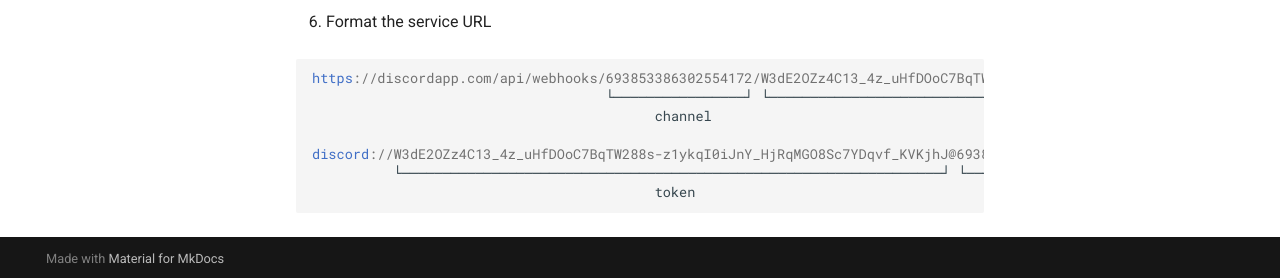
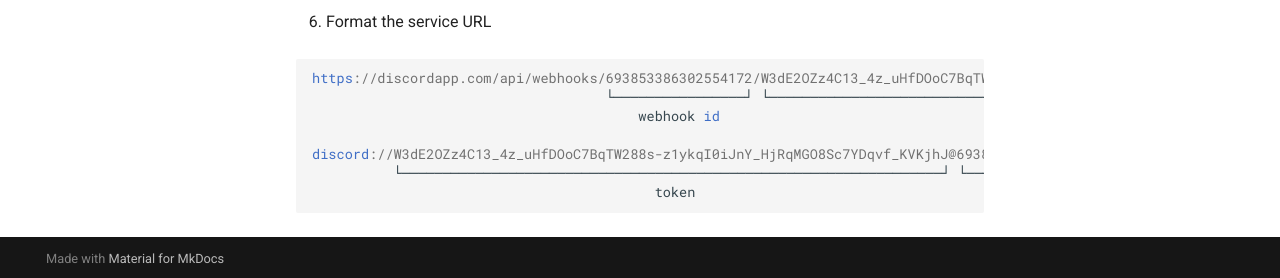
Before and after one commit to containrrr/shoutrrr, an MkDocs documentation site: the page built from docs/services/discord.md, in a window 1280 px wide and 900 px high, scrolled down 2050 px. Shown: the part 619-897 px from the top of the window. Built offline with MkDocs 1.6.1 and Material for MkDocs 9.7.7, drawn with Linux system fonts in a browser that asks for light colours; comment, search, counter and statistics services are not loaded.

Commit message:
Correct the ID part of webhook (#67)
* Correct the ID part of webhook

The ID is not actually the channel, it's the ID of the webhook – all webhooks are technically bot users under the hood, and this is their user ID (snowflake)

* Update overview.md

````diff
--- a/docs/services/discord.md
+++ b/docs/services/discord.md
@@ -29,9 +29,9 @@
 ```
 https://discordapp.com/api/webhooks/693853386302554172/W3dE2OZz4C13_4z_uHfDOoC7BqTW288s-z1ykqI0iJnY_HjRqMGO8Sc7YDqvf_KVKjhJ
                                     └────────────────┘ └──────────────────────────────────────────────────────────────────┘
-                                          channel                                      token
+                                        webhook id                                    token
 
 discord://W3dE2OZz4C13_4z_uHfDOoC7BqTW288s-z1ykqI0iJnY_HjRqMGO8Sc7YDqvf_KVKjhJ@693853386302554172
           └──────────────────────────────────────────────────────────────────┘ └────────────────┘
-                                          token                                      channel
+                                          token                                    webhook id
 ```
````
Also changed, not shown: docs/services/overview.md (+1 -1 lines).
